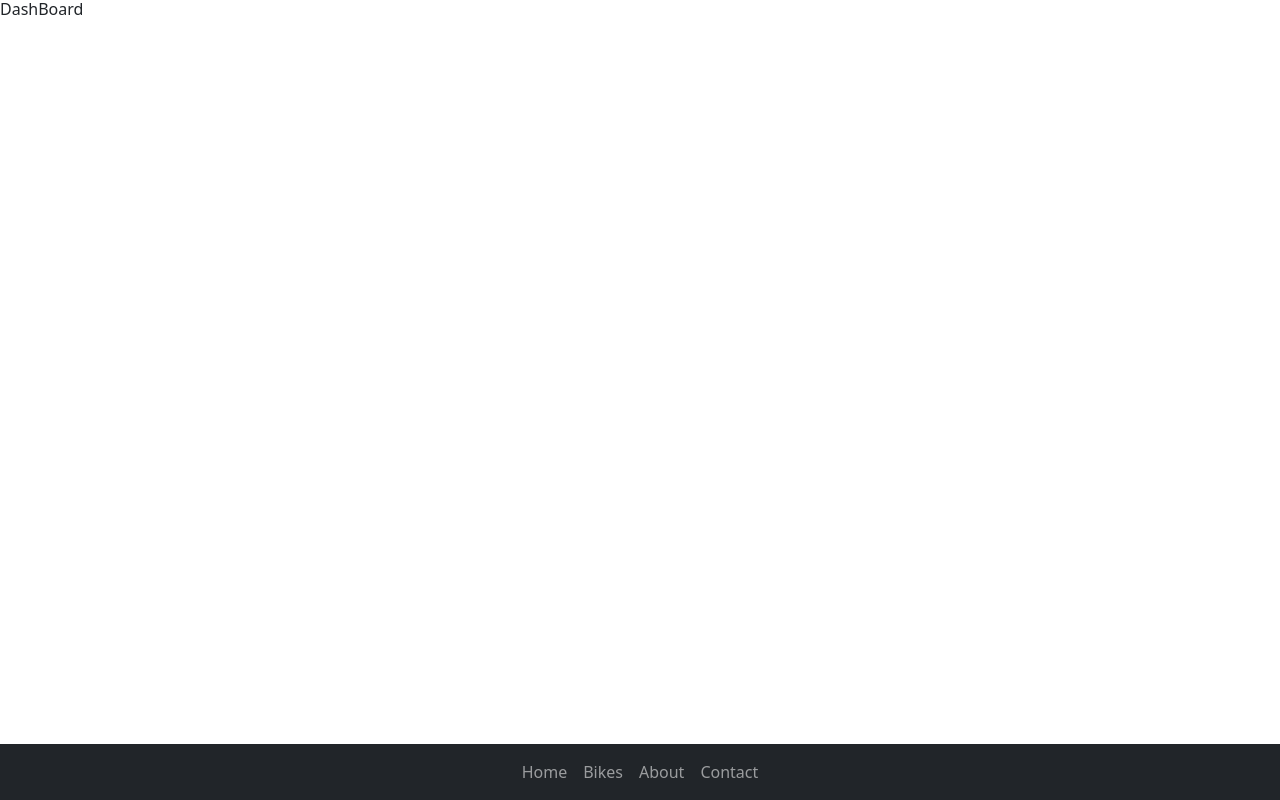
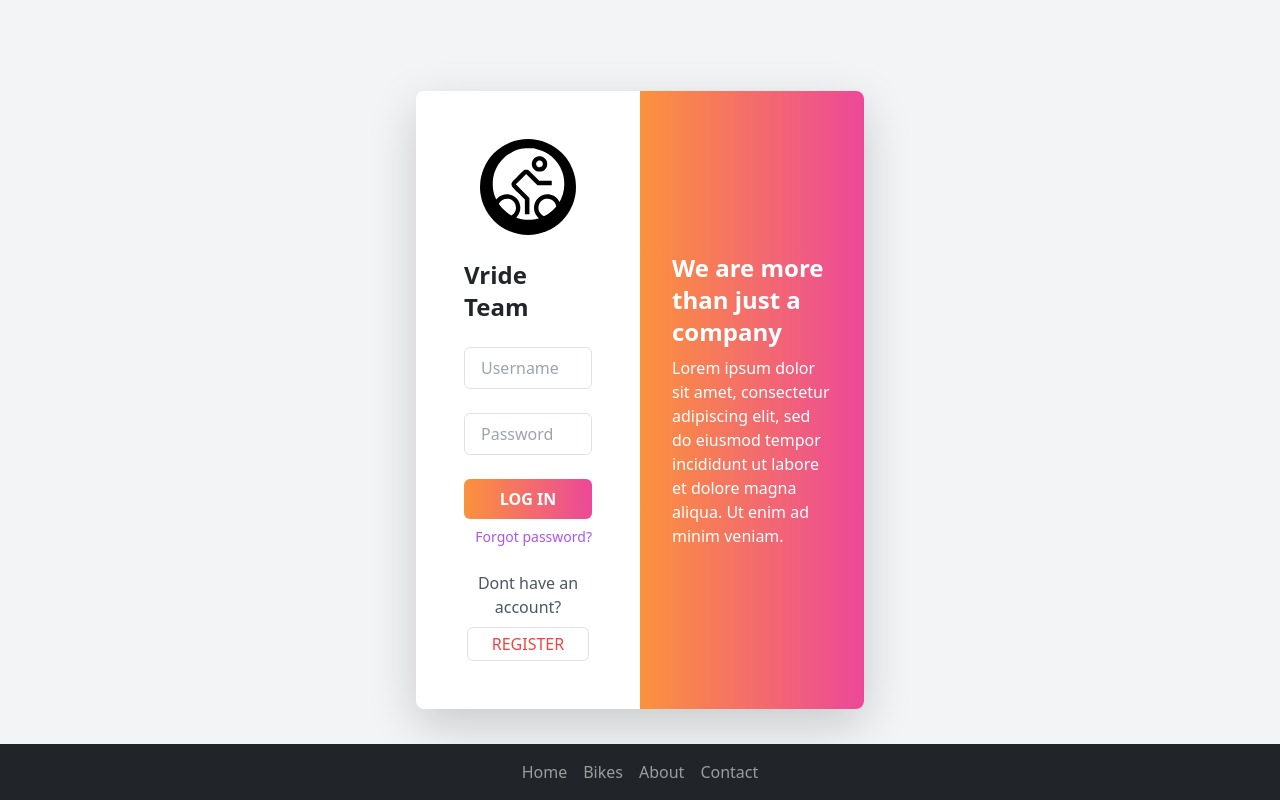
Before and after one commit to Pinak123/ride, a React (Vite) app in the folder my-project/: page /lg in a window 1280 px wide. Built offline with nearby package versions, Linux system fonts and the light colour scheme.

Commit message:
Login page created

```diff
--- a/my-project/src/components/Login.jsx
+++ b/my-project/src/components/Login.jsx
@@ -1,29 +1,57 @@
-import Button from 'react-bootstrap/Button';
-import Form from 'react-bootstrap/Form';
-
-function BasicExample() {
+import logo from '../assets/logo.svg'
+function Login() {
   return (
-    <Form>
-      <Form.Group className="mb-3" controlId="formBasicEmail">
-        <Form.Label>Email address</Form.Label>
-        <Form.Control type="email" placeholder="Enter email" />
-        <Form.Text className="text-muted">
-
-        </Form.Text>
-      </Form.Group>
-
-      <Form.Group className="mb-3" controlId="formBasicPassword">
-        <Form.Label>Password</Form.Label>
-        <Form.Control type="password" placeholder="Password" />
-      </Form.Group>
-      <Form.Group className="mb-3" controlId="formBasicCheckbox">
-        <Form.Check type="checkbox" label="Check me out" />
-      </Form.Group>
-      <Button variant="primary" type="submit">
-        Submit
-      </Button>
-    </Form>
+    <>
+        <div className="flex justify-center items-center h-screen bg-gray-100">
+      <div className="bg-white w-full max-w-md flex shadow-lg rounded-lg overflow-hidden">
+        <div className="w-1/2 p-5">
+          <div className="flex flex-col items-center justify-center">
+            <img
+              src={logo} // Replace with your logo
+              alt="vRide"
+              className="w-24 h-24 rounded-circle"
+            />
+            <h2 className="text-2xl font-semibold mt-4">Vride Team</h2>
+          </div>
+          <form className="mt-6">
+            <div className="mb-4">
+              <input
+                type="text"
+                placeholder="Username"
+                className="w-full px-3 py-2 border border-gray-300 rounded focus:outline-none focus:ring-2 focus:ring-purple-500"
+              />
+            </div>
+            <div className="mb-4">
+              <input
+                type="password"
+                placeholder="Password"
+                className="w-full px-3 py-2 border border-gray-300 rounded focus:outline-none focus:ring-2 focus:ring-purple-500"
+              />
+            </div>
+            <button className="w-full py-2 bg-gradient-to-r from-orange-400 to-pink-500 text-white font-bold rounded hover:opacity-90">
+              LOG IN
+            </button>
+            <p className="text-right mt-2 text-sm text-purple-500 hover:underline cursor-pointer">
+              Forgot password?
+            </p>
+          </form>
+          <div className="mt-6 text-center">
+            <p className="text-gray-600">Dont have an account?</p>
+            <button className="mt-2 text-red-500 border border-red-500 px-4 py-1 rounded hover:bg-red-500 hover:text-white">
+              REGISTER
+            </button>
+          </div>
+        </div>
+        <div className="w-1/2 bg-gradient-to-r from-orange-400 to-pink-500 text-white p-8 flex flex-col justify-center">
+          <h2 className="text-2xl font-semibold mb-2">We are more than just a company</h2>
+          <p>
+            Lorem ipsum dolor sit amet, consectetur adipiscing elit, sed do eiusmod tempor incididunt ut labore et dolore magna aliqua. Ut enim ad minim veniam.
+          </p>
+        </div>
+      </div>
+    </div>
+    </>
   );
 }
 
-export default BasicExample;
+export default Login;
--- a/my-project/src/main.jsx
+++ b/my-project/src/main.jsx
@@ -10,6 +10,7 @@ import {
   RouterProvider,
 } from "react-router-dom";
 import Dashboard from './components/DashboardComponent.jsx'
+import Login from './components/Login.jsx';
 
 const router = createBrowserRouter([
   {
@@ -23,7 +24,7 @@ const router = createBrowserRouter([
       },
       {
         path: "lg",
-        element: <Dashboard/>
+        element: <Login/>
       }
     ],
   },
```
